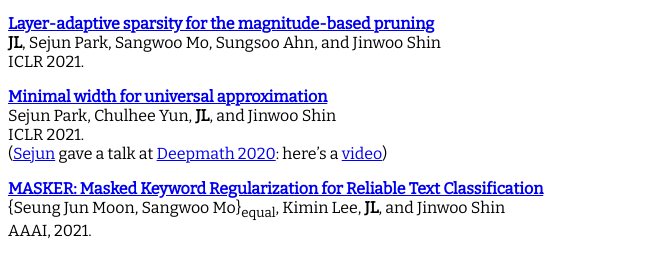
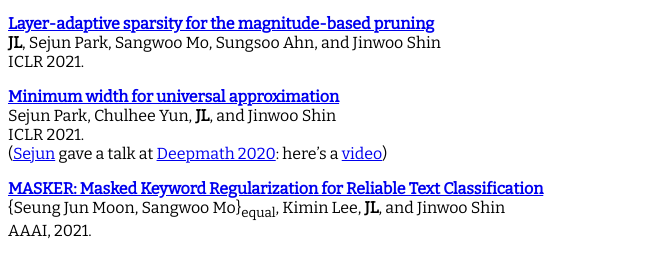
Before and after one commit to jaeho-lee/jaeho-lee.github.io, a Jekyll site: the page built from index.md, in a window 1280 px wide and 900 px high, scrolled down 660 px. Shown: the part 173-429 px from the top of the window, without its empty margins (0-669 px from the left). Built offline with Jekyll 4.4.1, drawn with Linux system fonts in a browser that asks for light colours; some of the changed lines change nothing that is shown.

Commit message:
Update index.md

```diff
--- a/index.md
+++ b/index.md
@@ -36,11 +36,11 @@
 Preprint, 2020.
 ([Sejun](https://sites.google.com/site/sejunparksite/) gave a 20-min talk at [Deepmath 2020](https://deepmath-conference.com): here's a [video](https://www.youtube.com/watch?v=NHCfKFz3IeU))
 
-**[Layer-adaptive sparsity for the magnitude-based pruning](https://arxiv.org/abs/2010.07611)**
+**[Layer-adaptive sparsity for the magnitude-based pruning](https://openreview.net/forum?id=H6ATjJ0TKdf)**
 **JL**, Sejun Park, Sangwoo Mo, Sungsoo Ahn, and Jinwoo Shin
 ICLR 2021.
 
-**[Minimal width for universal approximation](https://arxiv.org/abs/2006.08859)**
+**[Minimum width for universal approximation](https://openreview.net/forum?id=O-XJwyoIF-k)**
 Sejun Park, Chulhee Yun, **JL**, and Jinwoo Shin
 ICLR 2021.
 ([Sejun](https://sites.google.com/site/sejunparksite/) gave a talk at [Deepmath 2020](https://deepmath-conference.com): here's a [video](https://www.youtube.com/watch?v=NHCfKFz3IeU))
@@ -49,12 +49,12 @@
 {Seung Jun Moon, Sangwoo Mo}<sub>equal</sub>, Kimin Lee, **JL**, and Jinwoo Shin
 AAAI, 2021.
 
-**[Learning bounds for risk-sensitive learning](https://proceedings.neurips.cc/paper/2020/file/9f60ab2b55468f104055b16df8f69e81-Paper.pdf)**
+**[Learning bounds for risk-sensitive learning](https://proceedings.neurips.cc/paper/2020/hash/9f60ab2b55468f104055b16df8f69e81-Abstract.html)**
 **JL**, Sejun Park, and Jinwoo Shin
 NeurIPS 2020.
 \[[code](https://github.com/jaeho-lee/oce) | [slide](https://www.slideshare.net/ALINLAB/learning-bounds-for-risksensitive-learning) | [poster](assets/oce_poster.pdf)\]
 
-**[Learning from failure: Training debiased classifier from biased classifier](https://arxiv.org/abs/2007.02561)**
+**[Learning from failure: Training debiased classifier from biased classifier](https://proceedings.neurips.cc/paper/2020/hash/eddc3427c5d77843c2253f1e799fe933-Abstract.html)**
 Junhyun Nam, Hyuntak Cha, Sungsoo Ahn, **JL**, and Jinwoo Shin
 NeurIPS 2020.
 
@@ -66,12 +66,12 @@
 **JL** and Maxim Raginsky
 SIMODS 2019.
 
-**[Minimax statistical learning with Wasserstein distances](https://arxiv.org/pdf/1705.07815.pdf)**
+**[Minimax statistical learning with Wasserstein distances](https://proceedings.neurips.cc/paper/2018/hash/ea8fcd92d59581717e06eb187f10666d-Abstract.html)**
 **JL** and Maxim Raginsky
 NeurIPS 2018.
 \[[spotlight talk](https://www.videoken.com/embed/h-nWXfuEpF4?tocitem=38)\]
 
-**[On MMSE estimation from quantized observations in the nonasymptotic regime](https://arxiv.org/pdf/1504.06029.pdf)**
+**[On MMSE estimation from quantized observations in the nonasymptotic regime](https://ieeexplore.ieee.org/document/7282992)**
 **JL**, Maxim Raginsky, and Pierre Moulin
 ISIT 2015.
 
```
